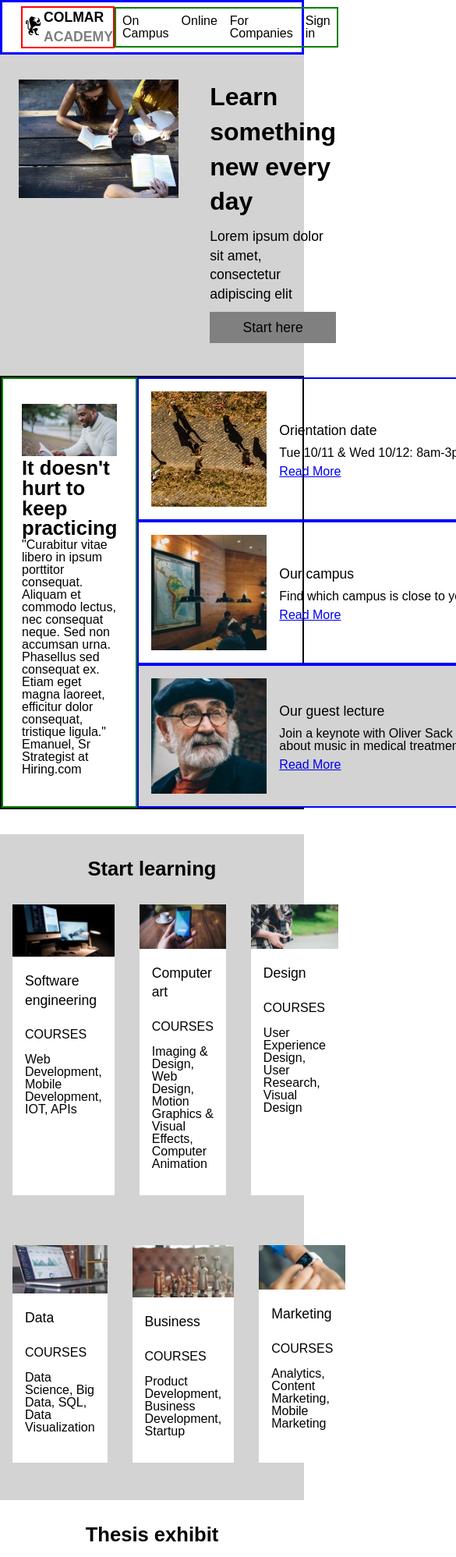
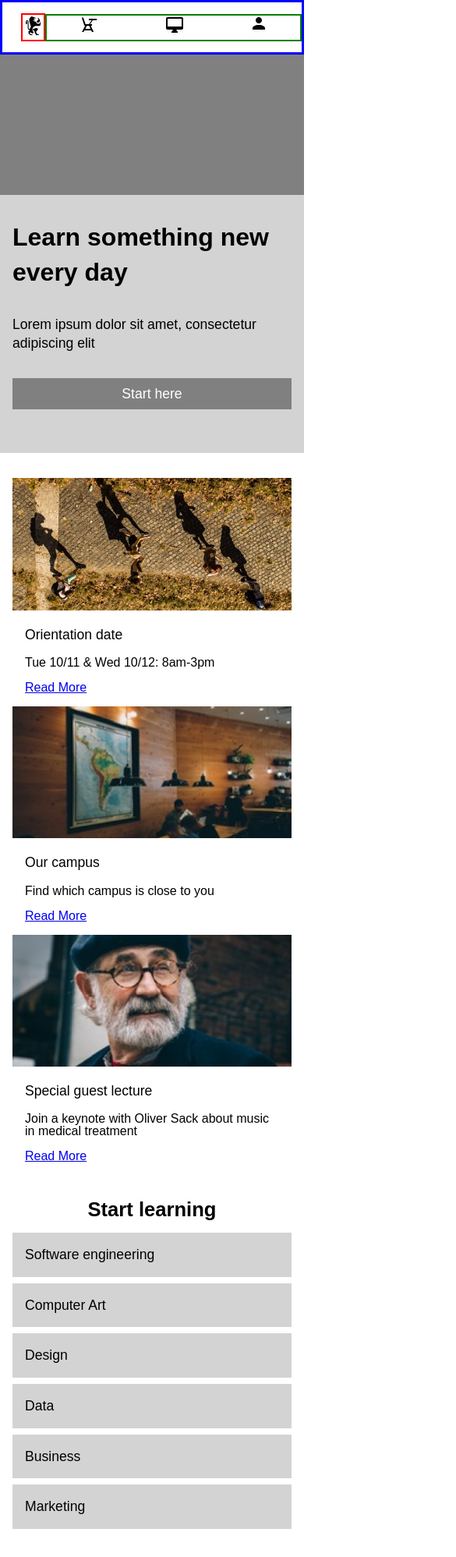
Before and after one commit to carlasnep/capstone, a plain HTML site: page index.html in a window 390 px wide. Shown: the top 1997 px of the page at 78% size, 585 px wide, since content can reach past the window. Drawn offline with Linux system fonts and the light colour scheme.

Commit message:
responsive design

```diff
--- a/index.html
+++ b/index.html
@@ -19,12 +19,23 @@
           <li>For Companies</li>
           <li>Sign in</li>
         </ul>
+
+  <!--menu <480px-->
+        <ul class="menu-mobi">
+          <li><img src="./resources/images/ic-on-campus.svg"></li>
+          <li><img src="./resources/images/ic-online.svg"></li>
+          <li><img src="./resources/images/ic-login.svg"></li>
+        </ul>
+
     </header>
 
   <!-- banner -->
 
     <div class="banner">
       <img src="./resources/images/banner.jpg">
+      <!--banner <480px-->
+      <div class="extrabanner">
+      </div>
       <div class="payoff">
         <h1>Learn something new every day</h1>
         <h5>Lorem ipsum dolor sit amet, consectetur adipiscing elit</h5>
@@ -73,6 +84,26 @@
         </div>
      </div>
      </div>
+
+  <!--info <480px-->
+
+     <div class="mobi">
+       <img src="./resources/images/information-orientation-mobile.jpg">
+         <h5>Orientation date</h5>
+         <p>Tue 10/11 & Wed 10/12: 8am-3pm</p>
+         <a href="#">Read More</a>
+
+       <img src="./resources/images/information-campus-mobile.jpg">
+         <h5>Our campus</h5>
+         <p>Find which campus is close to you</p>
+         <a href="#">Read More</a>
+
+       <img src="./resources/images/information-guest-lecture-mobile.jpg">
+         <h5>Special guest lecture</h5>
+         <p>Join a keynote with Oliver Sack about music in medical treatment</p>
+         <a href="#">Read More</a>
+     </div>
+
 
 <!--Courses-->
 
@@ -141,9 +172,20 @@
        </div>
      </div>
 
+  <!--courses <480px-->
+     <div class="course-container-mobi">
+       <h5>Software engineering</h5>
+       <h5>Computer Art</h5>
+       <h5>Design</h5>
+       <h5>Data</h5>
+       <h5>Business</h5>
+       <h5>Marketing</h5>
+     </div>
+
+
 <!--Thesis exhibit-->
 
-     <h2 class="title thesis">Thesis exhibit</h2>
+     <h2 class="title thesis">Thesis exhibits</h2>
      <div class="container">
 
 <!--left column-->
@@ -176,6 +218,12 @@
          </div>
        </div>
 
+       <div class="movie-mobi">
+         <video width="100%" height="auto" autoplay>
+         <source src="./resources/videos/thesis.mp4" type="video/mp4">
+         </video>
+       </div>
+
 <!--footer-->
 
     <footer>
--- a/resources/CSS/style.css
+++ b/resources/CSS/style.css
@@ -66,6 +66,29 @@ margin-left: 24px;
   padding: 8px;
 }
 
+.menu-mobi {
+  display: none;
+}
+
+/* ruleset for < 480px */
+
+@media only screen and (max-width: 480px) {
+.menu,
+.logo h5 {
+  display: none;
+}
+
+.menu-mobi {
+  border: solid 2px green;
+  display: flex;
+  justify-content: space-around;
+  width: 100%;
+}
+header {
+  height: 64px;
+}
+}
+
 /*banner*/
 
 .banner {
@@ -95,6 +118,38 @@ margin-left: 24px;
   background-color: grey;
   padding-top: 8px;
   padding-bottom: 8px;
+  color: white;
+}
+
+
+/* ruleset for < 480px */
+
+@media only screen and (max-width: 480px) {
+
+.banner img {
+  display: none;
+}
+
+.extrabanner {
+  height: 180px;
+  background-color: grey;
+  display: block;
+}
+
+.banner {
+  background-color: lightgrey;
+  display: block;
+  padding: 0px;
+}
+
+.payoff {
+  padding: 32px 16px;
+}
+
+.payoff h5 {
+  margin-top: 32px;
+  margin-bottom: 24px;
+}
 }
 
 /* information*/
@@ -149,6 +204,38 @@ margin-left: 24px;
   background-color: lightgrey;
 }
 
+.mobi {
+  display: none;
+}
+
+/* ruleset for < 480px */
+
+@media only screen and (max-width: 480px) {
+
+.container {
+  display: none;
+  }
+
+.mobi {
+  display: block;
+  padding: 16px;
+}
+
+.mobi img {
+  width: 100%;
+  padding-top: 16px;
+}
+
+.mobi h5, a {
+  padding: 16px 16px 0px 16px;
+}
+
+.mobi p {
+  margin: 16px;
+}
+
+}
+
 /*Courses*/
 
 .title.course {
@@ -182,6 +269,37 @@ margin-left: 24px;
   padding: 8px 16px;
 }
 
+.course-container-mobi {
+  display: none;
+}
+
+/* ruleset for < 480px */
+
+@media only screen and (max-width: 480px) {
+
+.course-container{
+  display: none;
+}
+
+.title,
+.title.course {
+  background-color: white;
+  padding: 32px 16px 0px 16px;
+}
+
+.course-container-mobi {
+  display: block;
+  margin: 16px;
+}
+
+.course-container-mobi h5 {
+  background-color: lightgrey;
+  padding: 16px;
+  margin-bottom: 8px;
+}
+
+}
+
 /*thesis exhibit*/
 
 .thesis-movie {
@@ -196,10 +314,25 @@ margin-left: 24px;
   flex-direction: column;
 }
 
+.movie-mobi {
+  display: none;
+}
+
+/* ruleset for < 480px */
+
+@media only screen and (max-width: 480px) {
+
+.movie-mobi {
+  display: block;
+  margin: 32px 0px 24px 0px;
+}
+
+}
 /*footer*/
 
 footer {
   padding-left: 24px;
+  padding-bottom: 24px;
   display: flex;
   justify-content: space-between;
   border: blue 2 px solid;
@@ -208,3 +341,16 @@ footer {
 .terms a{
   padding-right: 24px;
 }
+
+/* ruleset for < 480px */
+
+@media only screen and (max-width: 480px) {
+
+.terms {
+  display: none;
+}
+
+footer {
+  padding: 16px;
+}
+}
```
